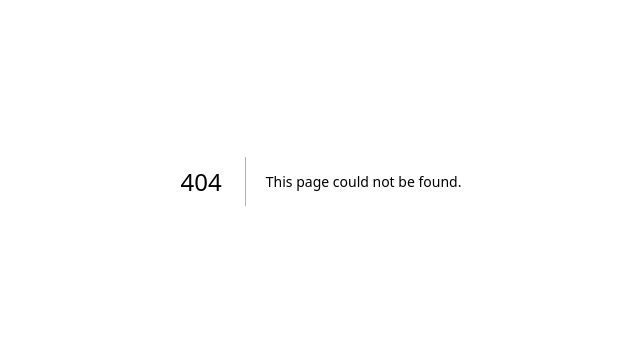
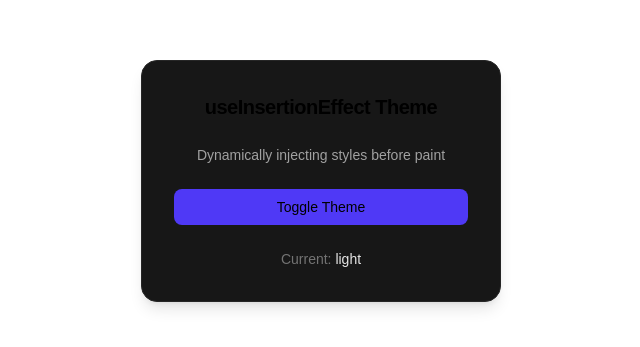
Before and after one commit to Rajender-01/react-hooks-journey, a Next.js app: page /hooks/useInsertionEffect/intermediate in a window 1280 px wide. Before the commit this address had no page. Shown: the part 219-566 px from the top of the page, without its empty margins (319-959 px from the left). Built offline with nearby package versions, Linux system fonts and the light colour scheme.

Commit message:
Add ThemeExample component demonstrating useInsertionEffect with dynamic styling

```diff
--- /dev/null
+++ b/src/app/hooks/useInsertionEffect/intermediate/page.tsx
@@ -0,0 +1,11 @@
+import ThemeExample from "@/src/hooks-learning/03-advance-hooks/useInsertionEffect/ThemeExample"
+
+const page = () => {
+  return (
+    <div>
+      <ThemeExample/>
+    </div>
+  )
+}
+
+export default page
--- /dev/null
+++ b/src/hooks-learning/03-advance-hooks/useInsertionEffect/ThemeExample.tsx
@@ -0,0 +1,53 @@
+"use client";
+import { useInsertionEffect, useState } from "react";
+
+export default function ThemeExample() {
+  const [theme, setTheme] = useState("light");
+  console.log(theme);
+
+  useInsertionEffect(() => {
+    const style = document.createElement("style");
+
+    style.innerHTML = `
+      body {
+        background: ${theme == "light" ? "white" : "black"};
+        color: ${theme == "light" ? "black" : "white"};
+      }
+    `;
+
+    document.head.appendChild(style);
+
+    return () => {
+      document.head.removeChild(style);
+    };
+  }, [theme]);
+
+  return (
+    <div className="min-h-screen flex items-center justify-center p-6">
+      <div className="bg-neutral-900 border border-neutral-800 rounded-2xl p-8 w-[360px] space-y-6 shadow-lg text-center">
+
+        <h1 className="text-xl font-semibold tracking-tight">
+          useInsertionEffect Theme
+        </h1>
+
+        <p className="text-sm text-neutral-400">
+          Dynamically injecting styles before paint
+        </p>
+
+        <button
+          onClick={() => setTheme(theme === "light" ? "dark" : "light")}
+          className="w-full px-4 py-2 rounded-lg
+          bg-indigo-600 hover:bg-indigo-500 transition
+          text-sm font-medium"
+        >
+          Toggle Theme
+        </button>
+
+        <p className="text-sm text-neutral-500">
+          Current: <span className="text-neutral-200">{theme}</span>
+        </p>
+
+      </div>
+    </div>
+  );
+}
```
